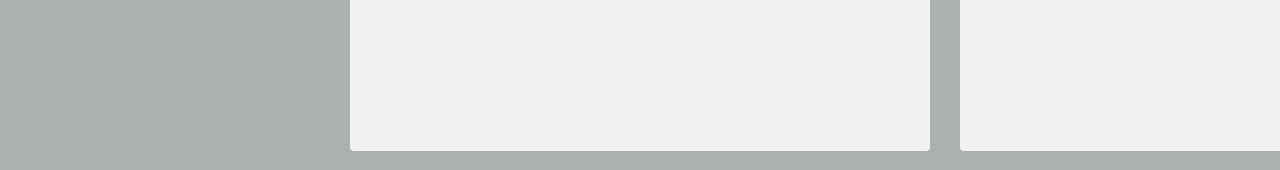
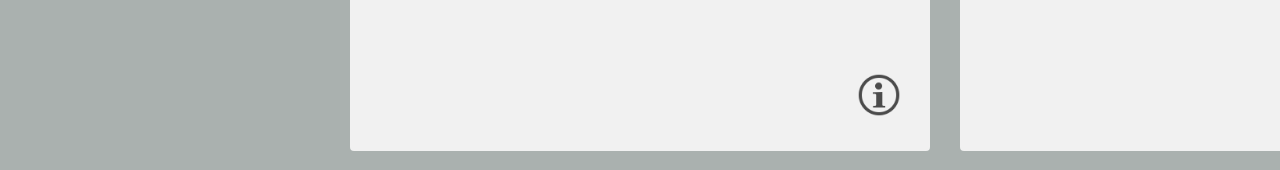
Before and after one commit to philgermano/portfolio, a plain HTML site: page index.html in a window 1280 px wide. Shown: the part 2816-2986 px from the top of the page. Drawn offline with nearby package versions, Linux system fonts and the light colour scheme.

Commit message:
added icon to projects to say information on hover.

```diff
--- a/css/style.css
+++ b/css/style.css
@@ -659,6 +659,15 @@ footer {
   background-color: rgba(0,0,0,0.4); /* Black w/ opacity */
 }
 
+/*  modal info icon    */
+.hover_icon{
+  width: 50px;
+  left: 85%;
+  top: 80%;
+  position: absolute;
+}
+
+
 /* Modal Content */
 .modal-content {
   background-color: #aab1af;
--- a/index.html
+++ b/index.html
@@ -148,6 +148,7 @@
                 <h2 class="heading">Recipedia</h2>
                 <p class="description ">A Mongoose,Express,React, and Node.js stack app for managing recipes.</p>
                 <button class="modal-button description" class="modal-button">Show Details</button>
+                <img src="images/hover_icon_1.png" class="hover_icon" alt="Hover for details">
               </div>
             </div>
           </div>
@@ -162,6 +163,7 @@
                 <h2 class="heading">Dungeon Brawler</h2>
                 <p class="description">A Mongoose, Express, React-Native, and Node.js stack turn based dungeon crawler. Players search through the dungeon and defeat their opponent. </p>
                 <button class="modal-button description" class="modal-button">Show Details</button>
+                <img src="images/hover_icon_1.png" class="hover_icon" alt="Hover for details">
               </div>
             </div>
           </div>
@@ -176,6 +178,7 @@
                 <h2 class="heading">3064 x 64</h2>
                 <p class="description">A gml game made for the 2 week LowRezJam 2022. It is a shmup with breakout mechanics.</p>
                 <button class="modal-button description" class="modal-button">Show Details</button>
+                <img src="images/hover_icon_1.png" class="hover_icon" alt="Hover for details">
               </div>
             </div>
           </div>
@@ -190,6 +193,7 @@
             <h2 class="heading">Peer Teen Health Symposium Website</h2>
             <p class="description ">A website for a teen health symposium through Cohen's Childrens Medical center.</p>
             <button class="modal-button description" class="modal-button">Show Details</button>
+            <img src="images/hover_icon_1.png" class="hover_icon" alt="Hover for details">
           </div>
         </div>
       </div>
@@ -204,6 +208,7 @@
             <h2 class="heading">Cryptid Keeper</h2>
             <p class="description">A wiki style app built using Express, Mongoose, and EJS. The app allows users to post pages for creatures and comment on them. It has user registration.</p>
             <button class="modal-button description" class="modal-button">Show Details</button>
+            <img src="images/hover_icon_1.png" class="hover_icon" alt="Hover for details">
           </div>
         </div>
       </div>
```
Also changed, not shown: images/hover_icon_1.png (added), images/hover_icon_2.png (added).
